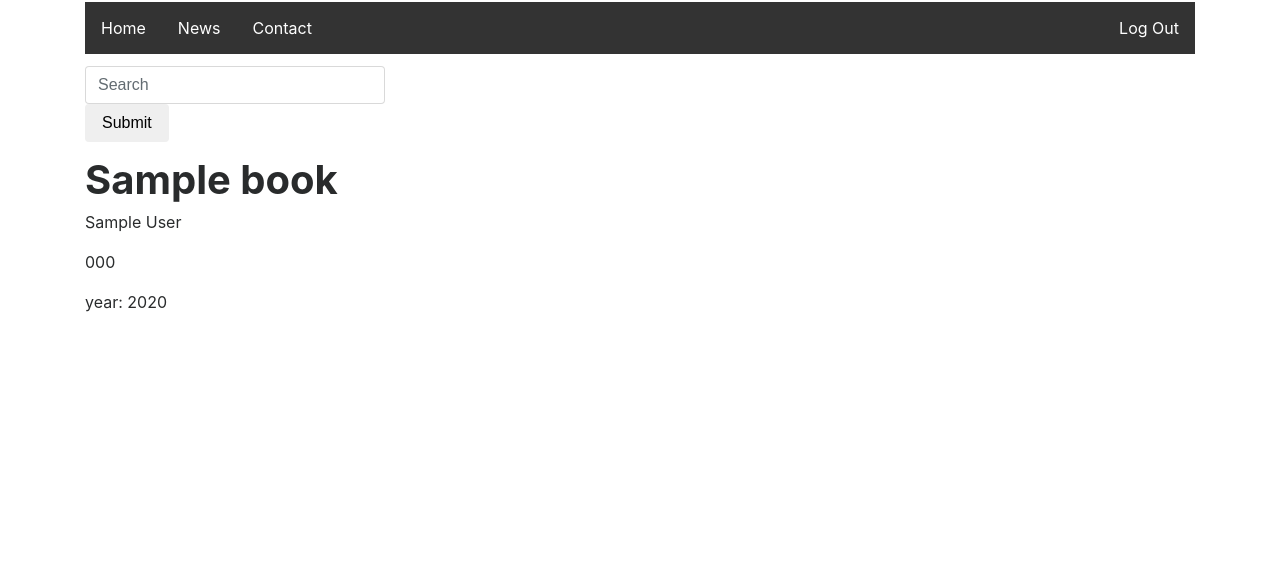
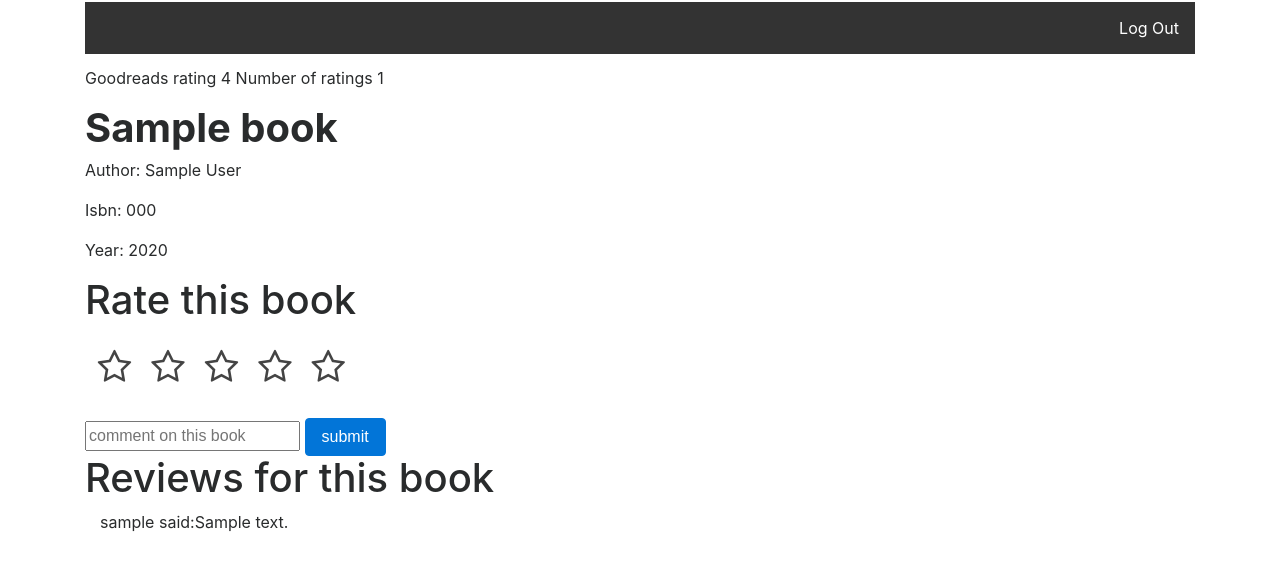
Before and after one commit to Banjarini/cs50, a Flask app: template project1/templates/book.html in a window 1280 px wide. Shown: the top 571 px of the page. Run offline with Flask 2, Linux system fonts and the light colour scheme; the template is opened without the code that fills it: most values are stand-ins (such as "Sample title", 1, 10 or a date in 2020); some libraries are stand-ins or nearby versions.

Commit message:
finished rating and goodreads api

```diff
--- a/project1/application.py
+++ b/project1/application.py
@@ -1,5 +1,6 @@
 import os
-
+import requests
+import json
 from flask import Flask, session, render_template, request, flash, redirect, url_for
 from flask_session import Session
 from sqlalchemy import create_engine
@@ -31,10 +32,11 @@ class Book():
         self.review = []
 class Review(object):
      """docstring for Review"""
-     def __init__(self, username, comment, isbn):
+     def __init__(self, isbn, rating, review, username):
          self.username = username
-         self.comment = comment
-         self.isbn
+         self.rating = rating
+         self.review = review
+         self.isbn = isbn
 
 @app.route("/")
 def index():
@@ -55,15 +57,15 @@ def create():
         db.execute("INSERT INTO users (username, email, password) VALUES (:username, :email, :password)",{"username": username, "email": email, "password": hash})
     except:
         flash("that username already exists")
-        render_template("register.html", message="that username already exists")
+        return render_template("register.html", message="that username already exists")
     else:
         db.commit()
         flash("Register successful")
-        return render_template("index.html")
         session["logged_in"] = True
         session['username'] = username
+        return render_template("index.html")
 
-    pass
+    return
 
 
 @app.route("/register")
@@ -83,7 +85,7 @@ def login():
     db_hash = db_hash[0].encode("utf-8")
     if pbkdf2_sha256.verify(password, db_hash):
         session["logged_in"] = True
-        session['username'] = username
+        session["username"] = username
         flash("Logged in successful")
         return redirect(url_for('index'), "303")
     else:
@@ -115,24 +117,50 @@ def search():
 
 @app.route('/book/<string:isbn>', methods=["POST", "GET"])
 def book(isbn):
-
-    review =[]
+    if not session.get("logged_in"):
+        flash("You are not logged in")
+        return redirect(url_for('index'), "303")
+    review_array =[]
     reviews = db.execute("SELECT * FROM reviews WHERE isbn=:isbn",{"isbn":isbn}).fetchall()
     results = db.execute("SELECT * FROM books WHERE isbn=:isbn",{"isbn":isbn}).fetchone()
+    for review in reviews:
+        new_review = Review(review.isbn, review.rating, review.review, review.username)
+        review_array.insert(0,new_review)
 
+    res = requests.get("https://www.goodreads.com/book/review_counts.json", params={"key": "lTA17O0ICb23S8LkAwHWQ", "isbns": isbn})
+    if res.status_code != 200:
+        raise Exception("ERROR: API request unsuccessful.")
+    data = res.json()
+    goodreads_rating = data["books"][0]['average_rating']
+    goodreads_rating_count = data["books"][0]['work_ratings_count']
 
-    for review in reviews:
-        new_review = Review(review.isbn, review.comment, review.username)
-        review.append(new_review)
+    return render_template("book.html", book=results, comments=review_array, goodreads_rating=goodreads_rating, goodreads_rating_count=goodreads_rating_count)
 
-    # new_book = Book(results.isbn, results.title, results.author, results.year)
+@app.route('/<string:isbn>', methods=["POST"])
+def review(isbn):
+    if not session.get("logged_in"):
+        flash("You are not logged in")
+        return redirect(url_for('index'), "303")
+    else:
+        user_id = session["username"]
+        book_id = isbn
+        rating = request.form.get("star")
+        review = request.form.get("review")
+        message = ""
+        display_message = False
+        test = []
+        try:
+            test = db.execute("SELECT username FROM reviews WHERE isbn=:isbn",{"isbn":isbn}).fetchone()
+            if user_id in test:
+                message="sorry you have already reviewed this book :("
+                display_message=True
+        except:
+            try:
+                db.execute("INSERT INTO reviews (isbn, review, username, rating) VALUES ( :isbn, :review, :username, :rating)", {"isbn": isbn, "review": review, "username": user_id, "rating": rating})
+                db.commit()
+                return redirect(url_for('book', isbn=isbn, message="message", display_message="display_message"), "303")
+            except:
+                message="please enter a rating and comment"
+                display_message=True
 
-    return render_template("book.html", book=results, comments=review)
-
-@app.route('/book/comment/<string:isbn>', methods=["POST"])
-def comment(isbn):
-    comment = request.form.get("comment")
-    if comment != None:
-        db.execute("INSERT INTO reviews (isbn, review) VALUES ('isbn', 'review')",
-            {"isbn": isbn, "review": comment, "user": session['username']})
-    book(isbn)
+        return redirect(url_for('book', isbn=isbn, message="message", display_message="display_message"), "303")
--- a/project1/static/main.css
+++ b/project1/static/main.css
@@ -32,4 +32,40 @@
 .container {
   padding: 2px 16px; }
 
+.checked {
+  color: #FD4; }
+
+div.stars {
+  width: 270px;
+  display: inline-block; }
+
+input.star {
+  display: none; }
+
+label.star {
+  float: right;
+  padding: 10px;
+  font-size: 36px;
+  color: #444;
+  transition: all .2s; }
+
+input.star:checked ~ label.star:before {
+  content: '\f005';
+  color: #FD4;
+  transition: all .25s; }
+
+input.star-5:checked ~ label.star:before {
+  color: #FE7;
+  text-shadow: 0 0 20px #952; }
+
+input.star-1:checked ~ label.star:before {
+  color: #F62; }
+
+label.star:hover {
+  transform: rotate(-15deg) scale(1.3); }
+
+label.star:before {
+  content: '\f006';
+  font-family: FontAwesome; }
+
 /*# sourceMappingURL=main.css.map */
--- a/project1/static/main.scss
+++ b/project1/static/main.scss
@@ -42,3 +42,33 @@ li a:hover {
 .container {
   padding: 2px 16px;
 }
+.checked {
+  color: #FD4;
+}
+div.stars {
+  width: 270px;
+  display: inline-block;
+}
+input.star { display: none; }
+label.star {
+  float: right;
+  padding: 10px;
+  font-size: 36px;
+  color: #444;
+  transition: all .2s;
+}
+input.star:checked ~ label.star:before {
+  content: '\f005';
+  color: #FD4;
+  transition: all .25s;
+}
+input.star-5:checked ~ label.star:before {
+  color: #FE7;
+  text-shadow: 0 0 20px #952;
+}
+input.star-1:checked ~ label.star:before { color: #F62; }
+label.star:hover { transform: rotate(-15deg) scale(1.3); }
+label.star:before {
+  content: '\f006';
+  font-family: FontAwesome;
+}
--- a/project1/templates/book.html
+++ b/project1/templates/book.html
@@ -4,26 +4,95 @@
 {% endblock %}
 
 {% block body %}
-<div>
-    <form role="form" method='POST' action="search">
+<!-- <div>
+    <form role="form" method='POST' action="url_for('search')">
         <div class="form-group">
             <input type="text" class="form-control" name="search" placeholder="Search" style="max-width: 300px;">
-            <button type="submit" class="btn btn-default">Submit</button>
+            <button type="submit" class="btn btn-primary">Submit</button>
+        </div>
+    </form>
+</div> -->
+<div>
+    <div>
+        <p>Goodreads rating {{ goodreads_rating }}
+            Number of ratings {{ goodreads_rating_count }}</p>
+        <h1><b>{{ book.title }}</b></h1>
+        <p>Author: {{ book.author }}</p>
+        <p>Isbn: {{ book.isbn }}</p>
+        <p>Year: {{ book.year }}</p>
+    </div>
+</div>
+<div>
+    <span><h1>Rate this book</h1></span>
+    {% if display_message is sameas True %}
+    <div class="alert alert-warning">
+    <strong>Error!</strong> {{ message }}.
+    </div>
+    {% endif %}
+
+    <form action="{{ url_for('review',isbn=book.isbn) }}" method="POST">
+        <div class="stars">
+            <input class="star star-5" id="star-5" type="radio" name="star" value="5" />
+            <label class="star star-5" for="star-5"></label>
+            <input class="star star-4" id="star-4" type="radio" name="star" value="4" />
+            <label class="star star-4" for="star-4"></label>
+            <input class="star star-3" id="star-3" type="radio" name="star" value="3" />
+            <label class="star star-3" for="star-3"></label>
+            <input class="star star-2" id="star-2" type="radio" name="star" value="2" />
+            <label class="star star-2" for="star-2"></label>
+            <input class="star star-1" id="star-1" type="radio" name="star" value="1" />
+            <label class="star star-1" for="star-1"></label>
+        </div>
+        <div>
+            <input type="text" name="review" placeholder="comment on this book">
+            <button class="btn btn-primary">submit</button>
         </div>
     </form>
 </div>
 <div>
-    <div>
-        <h1><b>{{ book.title }}</b></h1>
-        <p>{{ book.author }}</p>
-        <p>{{ book.isbn }}</p>
-        <p>year: {{ book.year }}</p>
-    </div>
-</div>
-<div>
-    <!-- <form action="{{ url_for('comment',isbn=book.isbn) }}" method="POST">
-        <input type="text" name="comment" placeholder="comment on this book">
-        <button class="btn btn-default">submit</button>
-    </form> -->
+    <h1>Reviews for this book</h1>
+    {% for i in comments %}
+        {% if i.rating is sameas 1 %}
+            <span class="fa fa-star checked"></span>
+            <span class="fa fa-star"></span>
+            <span class="fa fa-star"></span>
+            <span class="fa fa-star"></span>
+            <span class="fa fa-star"></span>
+        {% endif %}
+        {% if i.rating is sameas 2 %}
+            <span class="fa fa-star checked"></span>
+            <span class="fa fa-star checked"></span>
+            <span class="fa fa-star"></span>
+            <span class="fa fa-star"></span>
+            <span class="fa fa-star"></span>
+        {% endif %}
+        {% if i.rating is sameas 3 %}
+            <span class="fa fa-star checked"></span>
+            <span class="fa fa-star checked"></span>
+            <span class="fa fa-star checked"></span>
+            <span class="fa fa-star"></span>
+            <span class="fa fa-star"></span>
+        {% endif %}
+        {% if i.rating is sameas 4 %}
+            <span class="fa fa-star checked"></span>
+            <span class="fa fa-star checked"></span>
+            <span class="fa fa-star checked"></span>
+            <span class="fa fa-star checked"></span>
+            <span class="fa fa-star"></span>
+        {% endif %}
+        {% if i.rating is sameas 5 %}
+            <span class="fa fa-star checked"></span>
+            <span class="fa fa-star checked"></span>
+            <span class="fa fa-star checked"></span>
+            <span class="fa fa-star checked"></span>
+            <span class="fa fa-star checked"></span>
+        {% endif %}
+
+        <div class="container">
+            <p>{{ i.username}} said:{{ i.review}}</p>
+        </div>
+        {% else %}
+            <li>no reviews yet</li>
+    {% endfor %}
 </div>
 {% endblock %}
--- a/project1/templates/layout.html
+++ b/project1/templates/layout.html
@@ -4,14 +4,15 @@
         <title>project1</title>
         <link rel="stylesheet" href="{{ url_for('static', filename='main.css') }}">
         <link rel="stylesheet" href="https://maxcdn.bootstrapcdn.com/bootstrap/4.0.0-beta.3/css/bootstrap.min.css" integrity="sha384-Zug+QiDoJOrZ5t4lssLdxGhVrurbmBWopoEl+M6BdEfwnCJZtKxi1KgxUyJq13dy" crossorigin="anonymous">
+        <link rel="stylesheet" href="https://cdnjs.cloudflare.com/ajax/libs/font-awesome/4.7.0/css/font-awesome.min.css">
     </head>
     <body>
         <div class="container">
             <div class="header">
                 <ul>
-                    <li><a href="#home">Home</a></li>
-                    <li><a href="#news">News</a></li>
-                    <li><a href="#contact">Contact</a></li>
+                    <!-- <li><a href="{{ url_for('register') }}">Home</a></li> -->
+                    <!-- <li><a href="#news">News</a></li>
+                    <li><a href="#contact">Contact</a></li> -->
                     <li style="float:right"><a class="active" href="{{ url_for('logout') }}">Log Out</a></li>
                 </ul>
             </div>
```
Also changed, not shown: 3 other files.
